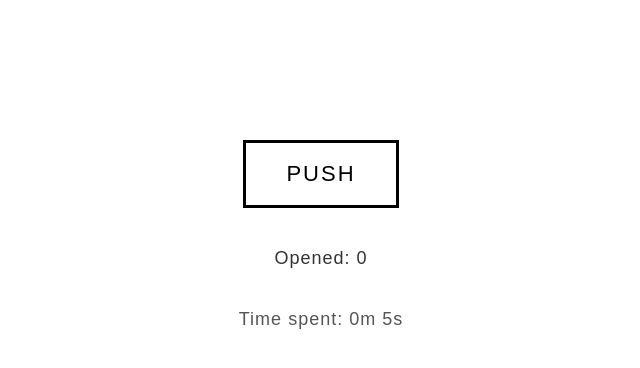
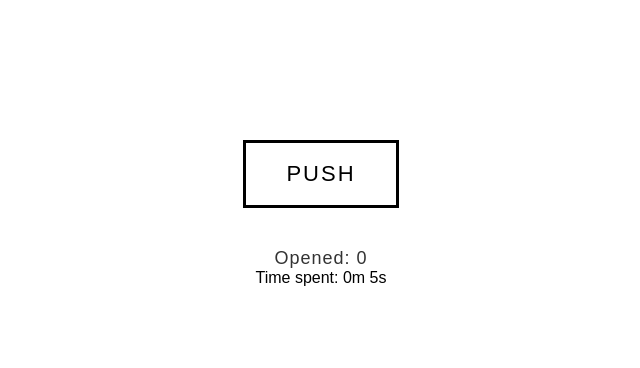
Before and after one commit to aivvdmo-gif/random-go, a plain HTML site: page index.html in a window 1280 px wide. Shown: the whole page, without its empty margins (319-959 px from the left). Drawn offline with Linux system fonts and the light colour scheme.

Commit message:
Update index.html

```diff
--- a/index.html
+++ b/index.html
@@ -30,13 +30,6 @@
       font-size: 18px;
       letter-spacing: 1px;
       color: #333;
-    }
-
-    #timer {
-      margin-top: 40px;
-      font-size: 18px;
-      letter-spacing: 1px;
-      color: #555;
     }
   </style>
 </head>
```
